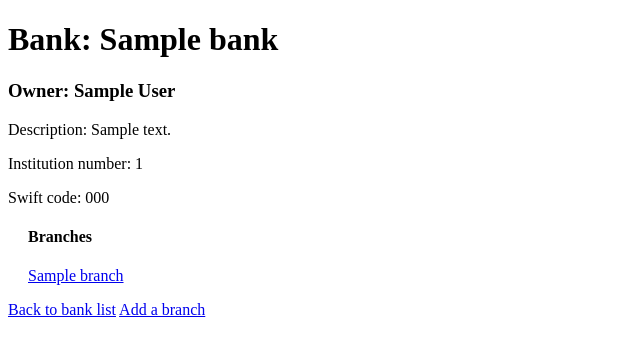
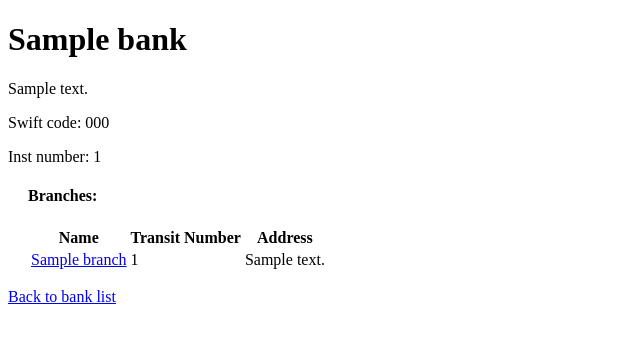
Before and after one commit to luisb/django_csc309, a Django app: template A2/banks/templates/banks/bank_detail.html in a window 1280 px wide. Shown: the top 356 px of the page, without its empty margins (0-640 px from the left). Run offline with Django 3.2, Linux system fonts and the light colour scheme; the template is opened without the code that fills it: most values are stand-ins (such as "Sample title", 1, 10 or a date in 2020).

Commit message:
Update Bank templates to match assignment

```diff
--- a/A2/banks/templates/banks/bank_detail.html
+++ b/A2/banks/templates/banks/bank_detail.html
@@ -1,20 +1,32 @@
 {% extends "base.html" %}
 {% block title %} Banks {% endblock title%}
 {% block content %}
-<h1>Bank: {{ bank.name }}</h1>
-<h3>Owner: {{ bank.owner.first_name }} {{ bank.owner.last_name }}</h3>
-<p>Description: {{ bank.description }}</p>
-<p>Institution number: {{ bank.institution_number }}</p>
+<h1>{{ bank.name }}</h1>
+<p>{{ bank.description }}</p>
 <p>Swift code: {{ bank.swift_code }}</p>
+<p>Inst number: {{ bank.institution_number }}</p>
 
 <div style="margin-left: 20px; margin-top: 20px;">
-    <h4>Branches</h4>
-    {% for branch in bank.branch_set.all %}
-    <p><a href="{% url 'branch-detail' branch.id %}">{{ branch.name }}</a></p>
-    {% empty %}
-    <p>There are no branches of this bank.</p>
-    {% endfor %}
+    <h4>Branches:</h4>
+    <table>
+        <tr>
+            <th>Name</th>
+            <th>Transit Number</th>
+            <th>Address</th>
+        </tr>
+        {% for branch in bank.branch_set.all %}
+        <tr>
+            <td><a href="{% url 'branch-detail' branch.id %}">{{ branch.name }}</a></td>
+            <td>{{ branch.transit_number }}</td>
+            <td>{{ branch.address }}</td>
+        </tr>
+        {% empty %}
+        <tr>
+            <td colspan="3">There are no branches of this bank.</td>
+        </tr>
+        {% endfor %}
+    </table>
 </div>
-<a href="{% url 'bank-list' %}">Back to bank list</a> <a href="{% url 'branch-add' bank.id %}">Add a branch</a>
+<p><a href="{% url 'bank-list' %}">Back to bank list</a> {% if user.is_authenticated %}<a href="{% url 'branch-add' bank.id %}">Add a branch</a>{% endif %}</p>
 
 {% endblock content %}
--- a/A2/banks/templates/banks/bank_list.html
+++ b/A2/banks/templates/banks/bank_list.html
@@ -6,12 +6,14 @@
   <ul>
     {% for bank in bank_list %}
     <li>
-        <a href="{{ bank.get_absolute_url }}">{{ bank.name }}</a>
+        <a href="{{ bank.get_absolute_url }}">{{ bank.name }}</a> {{ bank.institution_number }}
     </li>
     {% endfor %}
   </ul>
 {% else %}
   <p>There are no banks./p>
 {% endif %}
+{% if user.is_authenticated %}
 <a href="{% url 'bank-add' %}">Add a bank</a>
+{% endif %}
 {% endblock content %}
--- a/A2/banks/urls.py
+++ b/A2/banks/urls.py
@@ -3,7 +3,7 @@ from django.urls import path
 from . import views
 
 urlpatterns = [
-    path('', views.BankListView.as_view(), name='bank-list'),
+    path('all/', views.BankListView.as_view(), name='bank-list'),
     path('add/', views.BankCreateView.as_view(), name='bank-add'),
     path('<int:pk>/details/', views.BankDetailView.as_view(), name='bank-detail'),
 
```
